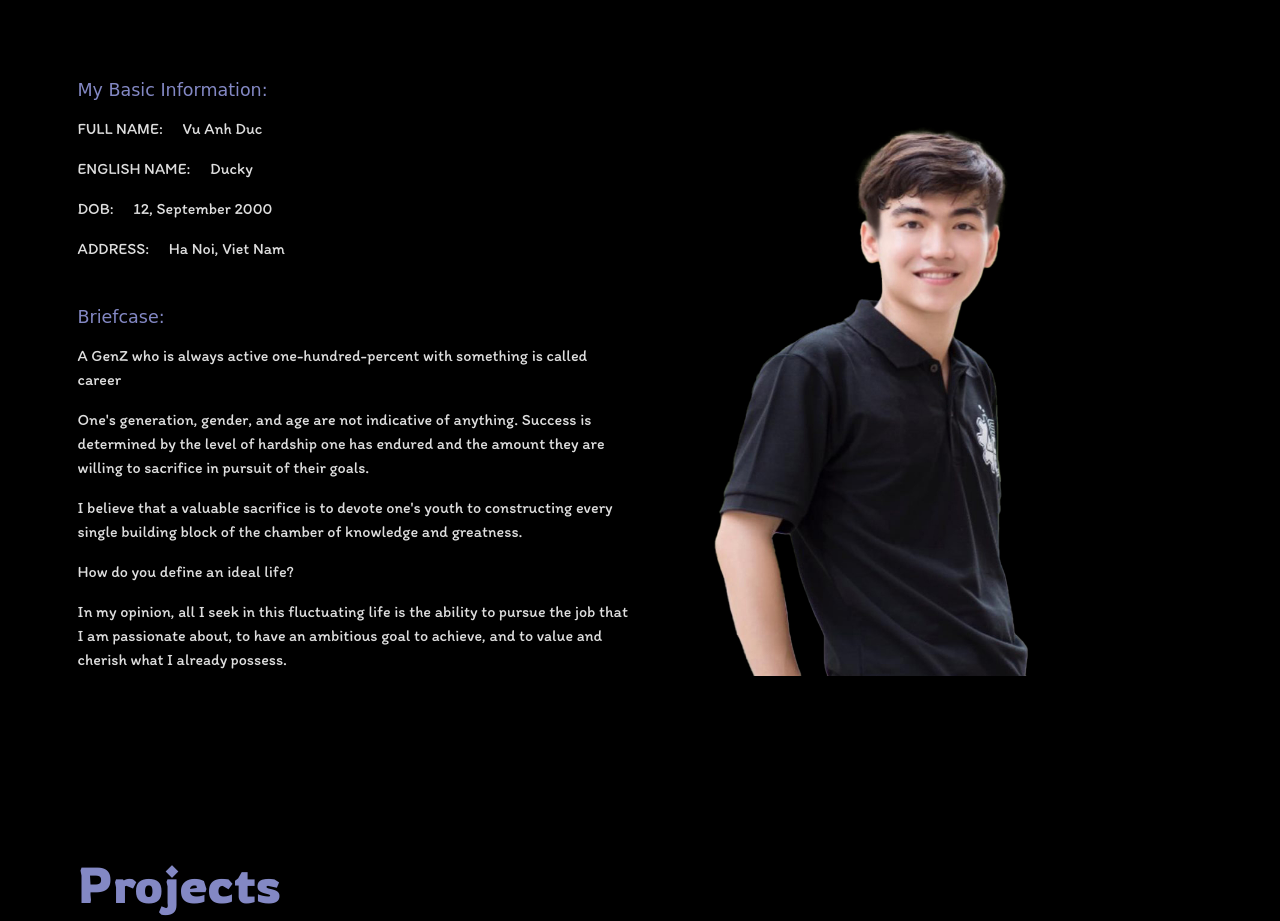
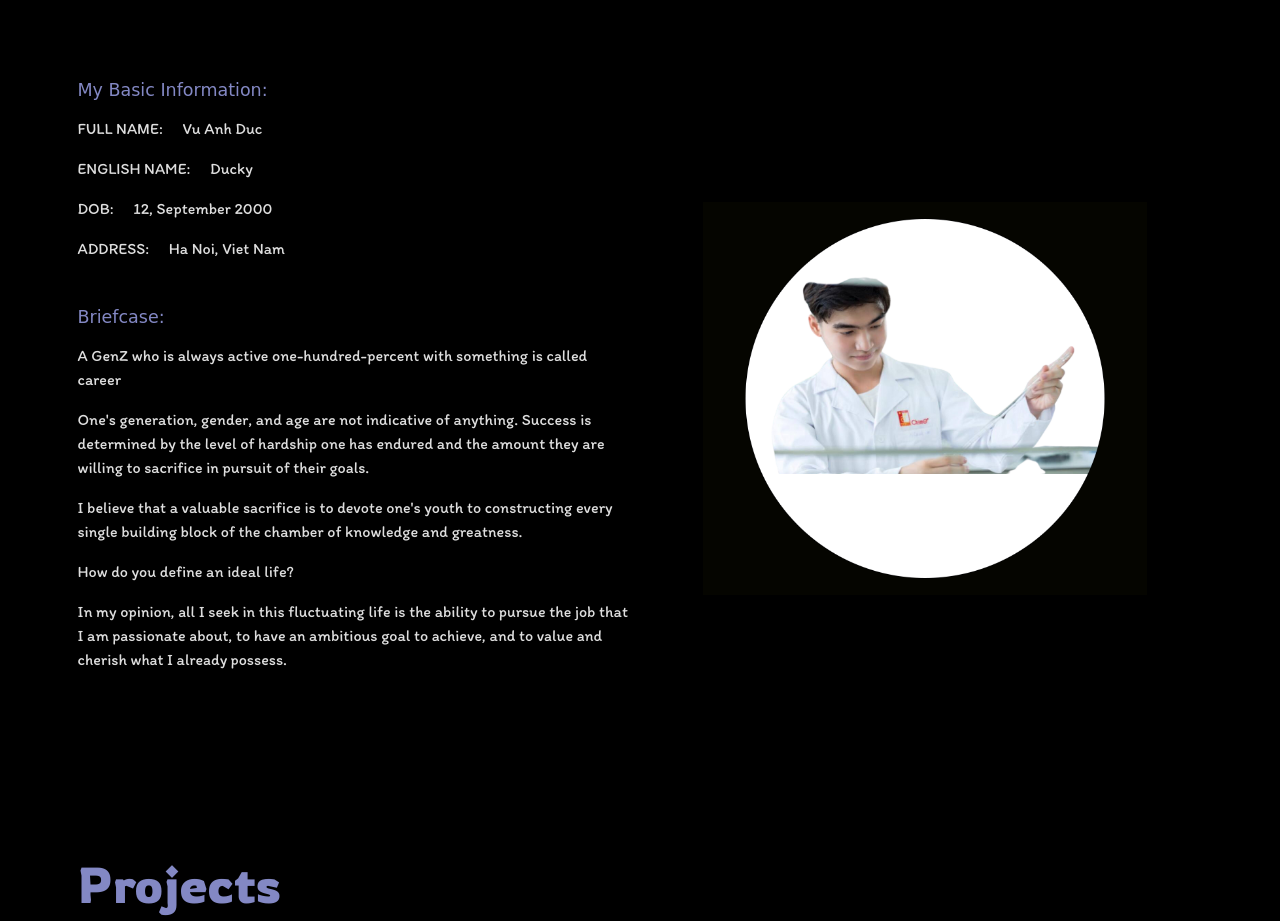
Before and after one commit to vuduc129/Pofolio, a website: page index.html in a window 1280 px wide. Shown: the part 1120-2041 px from the top of the page. Drawn offline with nearby package versions, Linux system fonts and the light colour scheme; files that its build step writes are made by us from their sources; a web font is replaced by a local one.

Commit message:
Portfolio4

```diff
--- a/index.html
+++ b/index.html
@@ -143,7 +143,7 @@
                     </div>
 
                     <div class="about__img col-lg-6 col-md-6 col-sm-6 col-12" data-aos="fade-left"  data-aos-delay="500" data-aos-offset="0">
-                        <img src="./assets/img/vuduc.jpg" alt="">
+                        <img src="./assets/img/vuduc4.png" alt="">
                     </div>
                 </div>
             </div>
```
Also changed, not shown: assets/img/vuduc3.png (added), assets/img/vuduc4.png (added).
